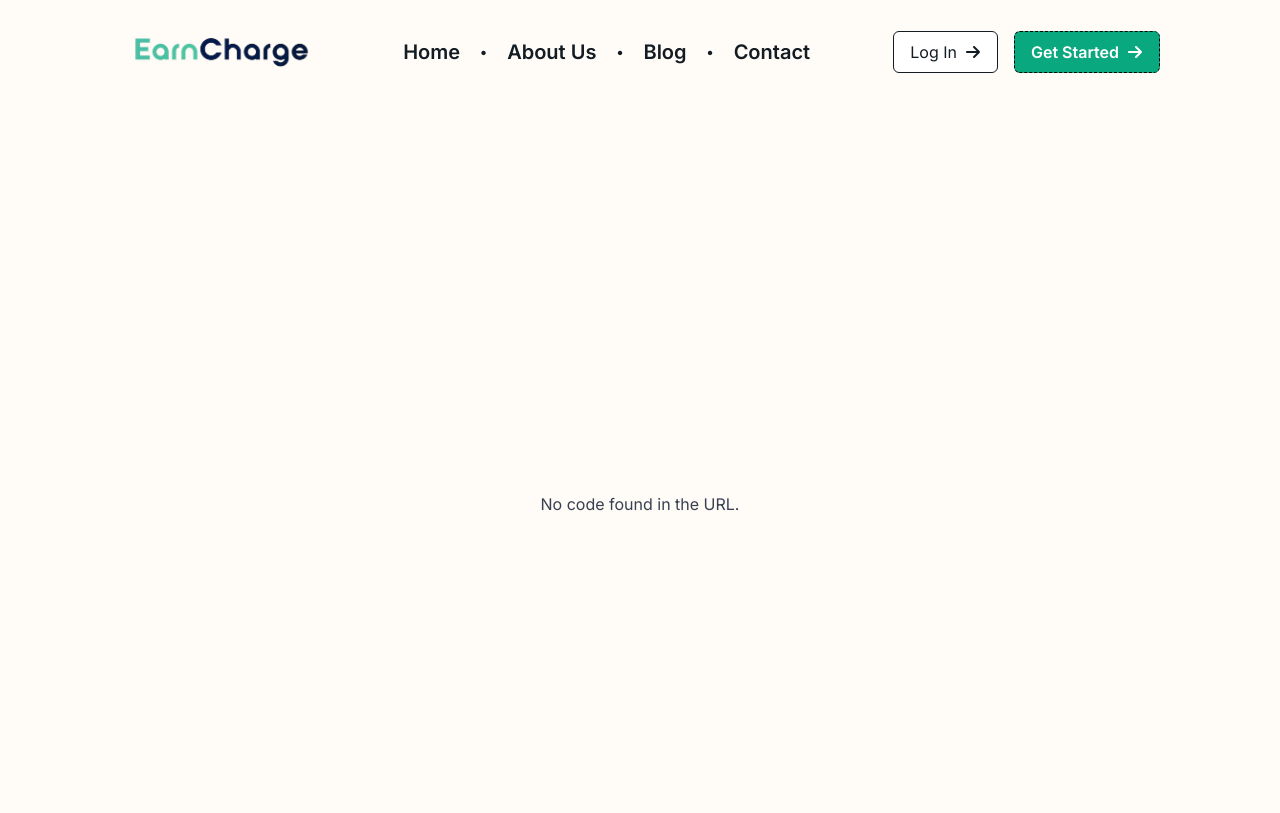
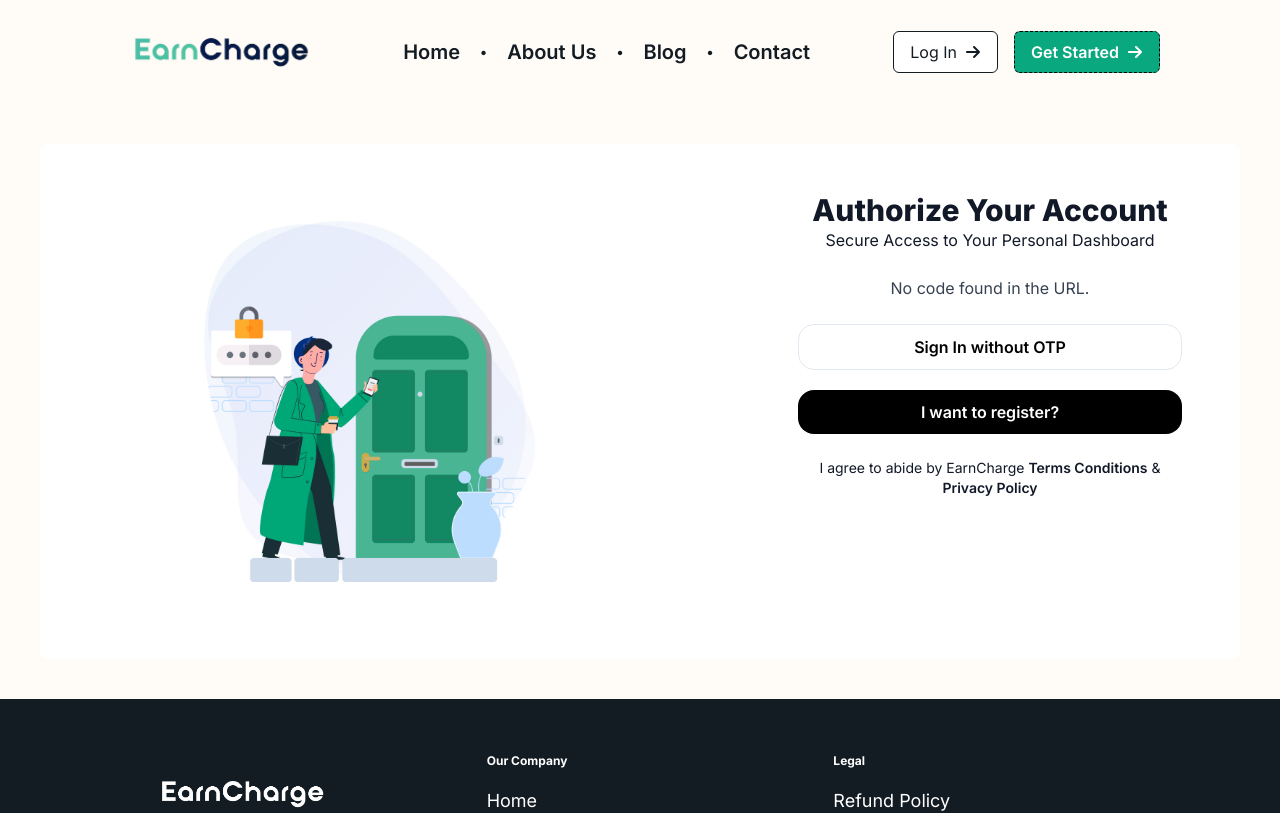
Before and after one commit to Vismay19999/earncharge-rewrite-frontend, a Next.js app: page /auth in a window 1280 px wide. Shown: the top 813 px of the page. Built offline with nearby package versions, Linux system fonts and the light colour scheme.

Commit message:
Login Auth

```diff
--- a/src/components/auth/otpLess/AuthorizationClientSide.tsx
+++ b/src/components/auth/otpLess/AuthorizationClientSide.tsx
@@ -1,7 +1,9 @@
 "use client";
 import React from "react";
 import UseAuthorization from "./UseAuthorization";
-
+import Link from "next/link";
+import Image from "next/image";
+import login from "@/../public/log.jpg";
 const AuthorizationClientSide = () => {
   const {
     isLoading,
@@ -13,7 +15,7 @@
     setPassword,
     setFirstName,
     setLastName,
-    handleAuthorization,
+    handleAuthorization
   } = UseAuthorization();
 
   if (typeof window === "undefined") {
@@ -21,14 +23,30 @@
   }
 
   return (
-    <div className="flex justify-center items-center h-screen">
+    <>
+      <>
+        <div className="rounded-lg text-gray-900 flex justify-center">
+          <div className="max-w-screen-xl gap-10 rounded-lg m-0 sm:m-10 bg-white sm:rounded-lg flex justify-center flex-1">
+            <div className="flex-1 text-center hidden lg:flex items-center justify-center">
+              <div className="p-10">
+                <Image src={login} alt="login" className="rounded-3xl" />
+              </div>
+            </div>
+            <div className="lg:w-1/3 xl:w-5/12 p-6 sm:p-12">
+              <div className="flex flex-col items-center">
+                <h1 className="text-3xl xl:text-3xl font-extrabold">
+                  Authorize Your Account
+                </h1>
+                <p>Secure Access to Your Personal Dashboard</p>
+                <div className="flex flex-col items-center">
+                  <div className="grid w-full max-w-sm items-center gap-1.5 mt-6">
+                  <div className="flex justify-center items-center">
         {code ? (
-        <div className="w-full max-w-md p-6 bg-white shadow-md rounded-lg">
-          <h1 className="text-xl font-semibold text-center mb-4">
-            Authorization Form
-          </h1>
+          <div className="w-full max-w-md bg-white rounded-lg">
             <div className="mb-4">
-            <label className="block text-gray-700 font-bold mb-2">First Name</label>
+              <label className="block text-gray-700 font-bold mb-2">
+                First Name
+              </label>
               <input
                 type="text"
                 value={firstName}
@@ -38,7 +56,9 @@
               />
             </div>
             <div className="mb-4">
-            <label className="block text-gray-700 font-bold mb-2">Last Name</label>
+              <label className="block text-gray-700 font-bold mb-2">
+                Last Name
+              </label>
               <input
                 type="text"
                 value={lastName}
@@ -48,7 +68,9 @@
               />
             </div>
             <div className="mb-4">
-            <label className="block text-gray-700 font-bold mb-2">Password</label>
+              <label className="block text-gray-700 font-bold mb-2">
+                Password
+              </label>
               <input
                 type="password"
                 value={password}
@@ -61,9 +83,11 @@
               <p className="text-center text-gray-500">Authorizing...</p>
             ) : (
               <>
-              {errorMessage && <p className="text-center text-red-500">{errorMessage}</p>}
+                {errorMessage && (
+                  <p className="text-center text-red-500">{errorMessage}</p>
+                )}
                 <button
-                className="w-full bg-blue-500 text-white py-2 px-4 rounded-lg hover:bg-blue-600"
+                   className="p-2.5 rounded-2xl bg-[#0AA87E] text-white focus:bg-black font-semibold w-full"
                   onClick={handleAuthorization}
                 >
                   Authorize
@@ -75,6 +99,42 @@
           <p className="text-center text-gray-700">No code found in the URL.</p>
         )}
       </div>
+                  </div>
+                  <div className="grid w-full max-w-sm items-center gap-1.5 mt-6">
+                    <button
+                      type="button"
+                      className="p-2.5 rounded-2xl bg-white border-[1px] text-black focus:bg-zinc-100 font-semibold"
+                    >
+                      <Link href="/otpless/sendLink">Sign In without OTP</Link>
+                    </button>
+                  </div>
+                  <div className="grid w-full max-w-sm items-center gap-1.5 mt-5">
+                    <button
+                      type="button"
+                      className="p-2.5 rounded-2xl bg-black text-white focus:bg-black font-semibold"
+                    >
+                      <Link href="/register">I want to register?</Link>
+                    </button>
+                  </div>
+                  <div className="grid w-full max-w-sm items-center gap-1.5 mt-6">
+                    <p className="text-sm text-center">
+                      I agree to abide by EarnCharge{" "}
+                      <Link href="#" className="font-semibold">
+                        Terms Conditions
+                      </Link>{" "}
+                      &{" "}
+                      <Link href="#" className="font-semibold">
+                        Privacy Policy
+                      </Link>
+                    </p>
+                  </div>
+                </div>
+              </div>
+            </div>
+          </div>
+        </div>
+      </>
+    </>
   );
 };
 
--- a/src/components/bbps/ValidateProvider.tsx
+++ b/src/components/bbps/ValidateProvider.tsx
@@ -151,7 +151,7 @@
 
           <button
             onClick={fetchBillDetails}
-            className="bg-blue-500 text-white px-4 py-2 rounded"
+            className="bg-blue-500 text-white px-4 py-2 rounded float-right"
           >
             Fetch Bill Details
           </button>
--- a/src/components/core/Footer/Footer.tsx
+++ b/src/components/core/Footer/Footer.tsx
@@ -25,12 +25,6 @@
                 className="cursor-pointer block text-white mt-4 text-lg"
               >
                 Blog
-              </Link>
-              <Link
-                href="/"
-                className="cursor-pointer block text-white mt-4 text-lg"
-              >
-                Help
               </Link>
             </div>
             <div className="flex-[1]">
--- a/src/components/profile/IndexProfile.tsx
+++ b/src/components/profile/IndexProfile.tsx
@@ -2,18 +2,19 @@
 import React from "react";
 import ProfileInfo from "./ProfileInfo";
 import VerifyKyc from "./profileUtils/VerfiyKyc";
-
+import loading from "@/../../public/loading.gif";
 import KycBase from "./profileTabs/KycBase";
 import GetWallets from "./wallet/getWallets/GetWallets";
 import IndexTransactions from "./transactions/IndexTransactions";
+import Image from "next/image";
 
 const IndexProfile = () => {
   const { user } = useUser();
 
   if (!user) {
     return (
-      <div className="flex justify-center items-center min-h-screen bg-gray-100">
-        <h1 className="text-xl font-semibold text-gray-700">Loading...</h1>
+      <div className="flex justify-center items-center min-h-screen bg-transparent">
+        <Image src={loading} alt="Width" width={60} height={60}  />
       </div>
     );
   }
--- a/src/components/profile/wallet/Modal.tsx
+++ b/src/components/profile/wallet/Modal.tsx
@@ -37,7 +37,7 @@
 
   return (
     isOpen && (
-      <div className="modal">
+      <div className="modal z-[5]">
         <div className="p-6 w-[400px] bg-white shadow-xl rounded-lg">
           <div className="flex flex-wrap justify-between">
             <div className="flex-[1]">
```
Also changed, not shown: public/loading.gif (added), 1 other file (tests, documents, lock files or other folders). Lines whose indentation alone changed are shown as unchanged.
